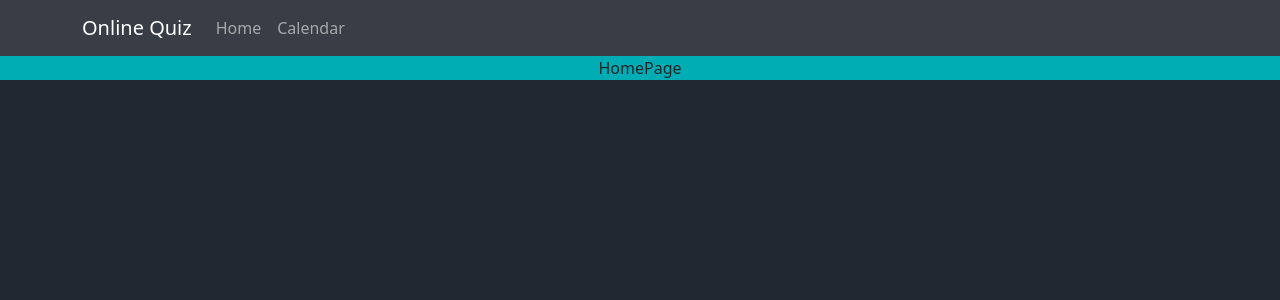
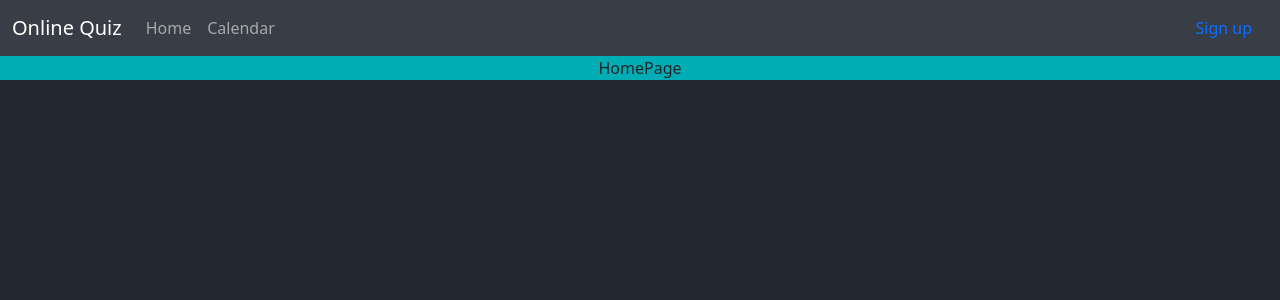
Before and after one commit to Jantero93/online-quiz, a React (Create React App) app in the folder web-app/: page / in a window 1280 px wide. Shown: the top 300 px of the page. Built offline with nearby package versions, Linux system fonts and the light colour scheme.

Commit message:
rearragne navbar links

```diff
--- a/web-app/src/components/NavigationBar.tsx
+++ b/web-app/src/components/NavigationBar.tsx
@@ -8,13 +8,13 @@ import NavBar from 'react-bootstrap/NavBar';
 const NavigationBar = () => {
   return (
     <NavBar className="_ColorDepth-Bg-2" expand="lg" variant="dark">
-      <Container>
+      <Container fluid>
         <NavBar.Brand as={Link} to="/">
           Online Quiz
         </NavBar.Brand>
-        <NavBar.Toggle aria-controls="basic-navbar-nav" />
-        <NavBar.Collapse id="basic-navbar-nav">
-          <Nav className="me-auto">
+        <NavBar.Toggle aria-controls="NavBarScroll" />
+        <NavBar.Collapse id="NavBarScroll">
+          <Nav className="me-auto my-2 my-lg-0">
             <Nav.Link as={Link} to="/">
               Home
             </Nav.Link>
@@ -22,6 +22,9 @@ const NavigationBar = () => {
               Calendar
             </Nav.Link>
           </Nav>
+          <Nav.Link as={Link} to="sign-up">
+            Sign up
+          </Nav.Link>
         </NavBar.Collapse>
       </Container>
     </NavBar>
```
